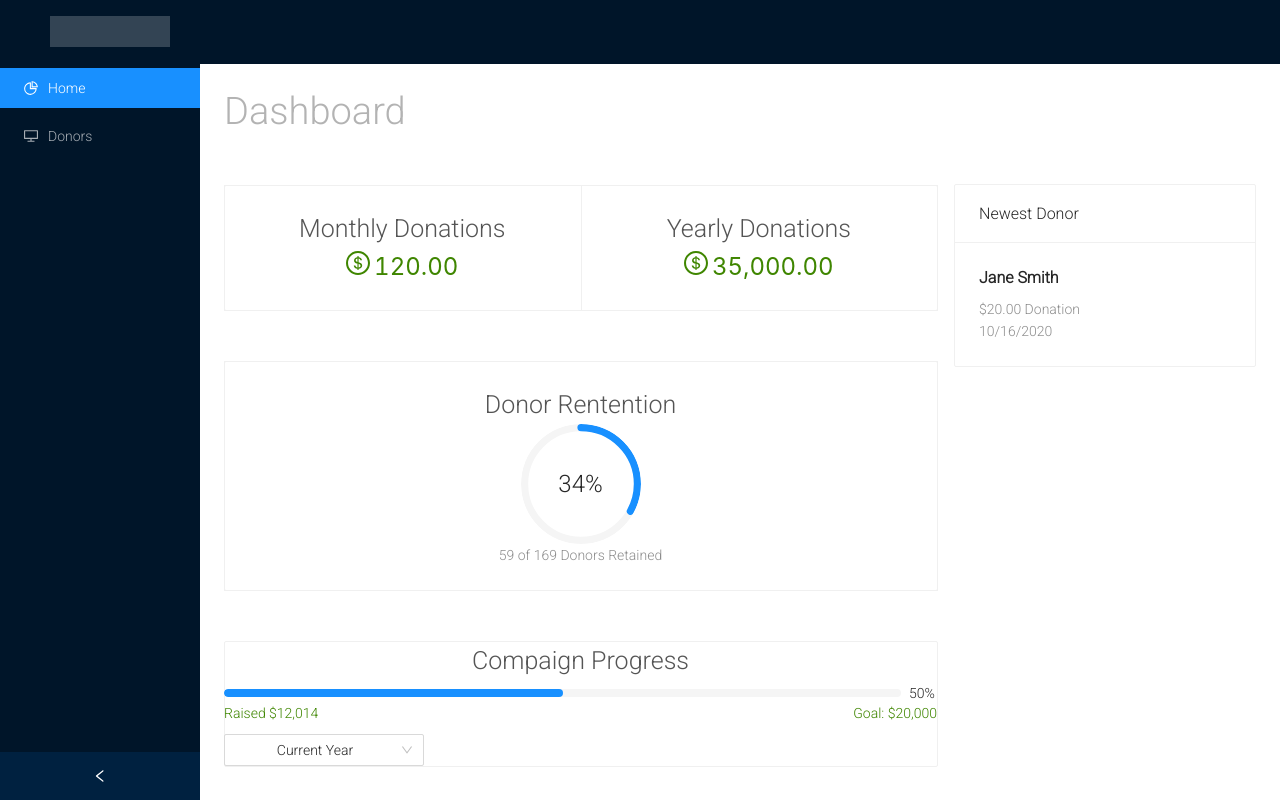
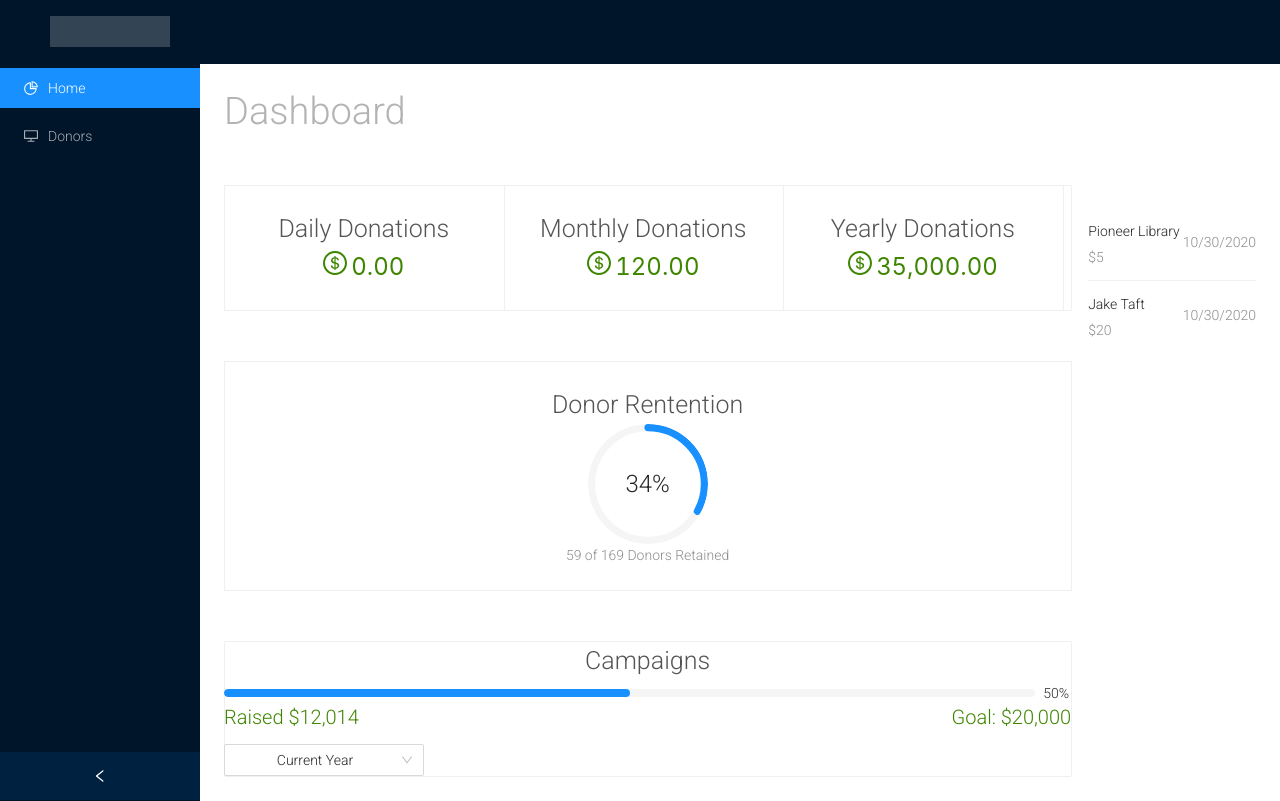
Before and after one commit to haywoodIII/HabitatCRM, a React (Create React App) app in the folder ClientApp/: page / in a window 1280 px wide. Built offline with nearby package versions, Linux system fonts and the light colour scheme.

Commit message:
Change recent donors from card to list

```diff
--- a/ClientApp/src/components/Home.js
+++ b/ClientApp/src/components/Home.js
@@ -1,10 +1,29 @@
 import React from 'react';
-import { Row, Col, Statistic, Card, Progress, Typography, Select, Descriptions} from 'antd';
+import { Row, Col, Statistic, Card, Progress, Typography, Select, List} from 'antd';
 import 'antd/dist/antd.css'; // or 'antd/dist/antd.less'
 import { DollarOutlined} from '@ant-design/icons';
 
 const { Title } = Typography;
 const { Option } = Select;
+
+const recentDonors = [
+  {
+    "donor": {
+      donorId: '1',
+      name: 'Pioneer Library',
+      donation: 5.00,
+      date: '10/30/2020'
+    }
+  },
+  {
+    "donor": {
+      donorId: '2',
+      name: 'Jake Taft',
+      donation: 20.00,
+      date: '10/30/2020'
+    }
+  },
+];
 
 const gridStyle = {
   width: '100%',
@@ -39,7 +58,16 @@ export function Home (){
         <Title style={{marginBottom: 25, opacity:"35%", fontWeight:"10"}}>Dashboard</Title>
 
         <Card className="stack-card">
-          <Card.Grid style={{ width: '50%', textAlign: 'center'}} hoverable={false}>
+          <Card.Grid style={{ width: '33%', textAlign: 'center'}} hoverable={false}>
+                <span style={title}>Daily Donations</span>
+                <Statistic
+                  value={0}
+                  precision={2}
+                  valueStyle={{ color: '#3f8600' }}
+                  prefix={<DollarOutlined style={{verticalAlign: "baseline"}}/>}
+                />
+            </Card.Grid>
+            <Card.Grid style={{ width: '33%', textAlign: 'center'}} hoverable={false}>
                 <span style={title}>Monthly Donations</span>
                 <Statistic
                   value={120}
@@ -48,7 +76,7 @@ export function Home (){
                   prefix={<DollarOutlined style={{verticalAlign: "baseline"}}/>}
                 />
             </Card.Grid>
-          <Card.Grid style={{ width: '50%', textAlign: 'center'}} hoverable={false}>
+            <Card.Grid style={{ width: '33%', textAlign: 'center'}} hoverable={false}>
                 <span style={title}>Yearly Donations</span>
                 <Statistic
                   value={35000}
@@ -71,12 +99,12 @@ export function Home (){
 
         <Card className="stack-card">
           <Card.Grid style={{boxShadow: "none", "WebkitBoxShadow": "none", width:"100%", textAlign:"center", padding: 0}} hoverable={false}>
-              <span style={title}>Compaign Progress</span>
+              <span style={title}>Campaigns</span>
               <Progress percent={50} status="active" />
 
               <div style={{display:"flex", width: "100%"}}>
-                <span style={{color:"var(--money-green)"}}>Raised $12,014</span>
-                <span style={{marginLeft: "auto", color:"var(--money-green)"}}>Goal: $20,000</span>
+                <span style={{color:"var(--money-green)", fontSize: 20}}>Raised $12,014</span>
+                <span style={{marginLeft: "auto", color:"var(--money-green)", fontSize: 20}}>Goal: $20,000</span>
               </div>
 
               <div style={{display:"flex", width: "100%", paddingTop: 10}}>
@@ -86,13 +114,21 @@ export function Home (){
         </Card>
 
       </Col>
-      <Col flex={2} style={{paddingTop: 96}}>
-        <Card title="Newest Donor" >
-          <Title level={5}>Jane Smith</Title>
-          <span className="ant-statistic-title">$20.00 Donation</span>
-          <br/>
-          <span className="ant-statistic-title">10/16/2020</span>
-        </Card>
+      <Col flex={2} style={{paddingTop: 120}}>
+      <List
+        itemLayout="horizontal"
+        dataSource={recentDonors}
+        renderItem={item => (
+          <List.Item>
+            <List.Item.Meta
+              title={item.donor.name}
+              description={'$' + item.donor.donation}
+            />
+            <span className="ant-statistic-title">{item.donor.date}</span>
+          </List.Item>
+        )}
+      />
+
       </Col>
   </Row>
   );
```
Lines whose indentation alone changed are shown as unchanged.
